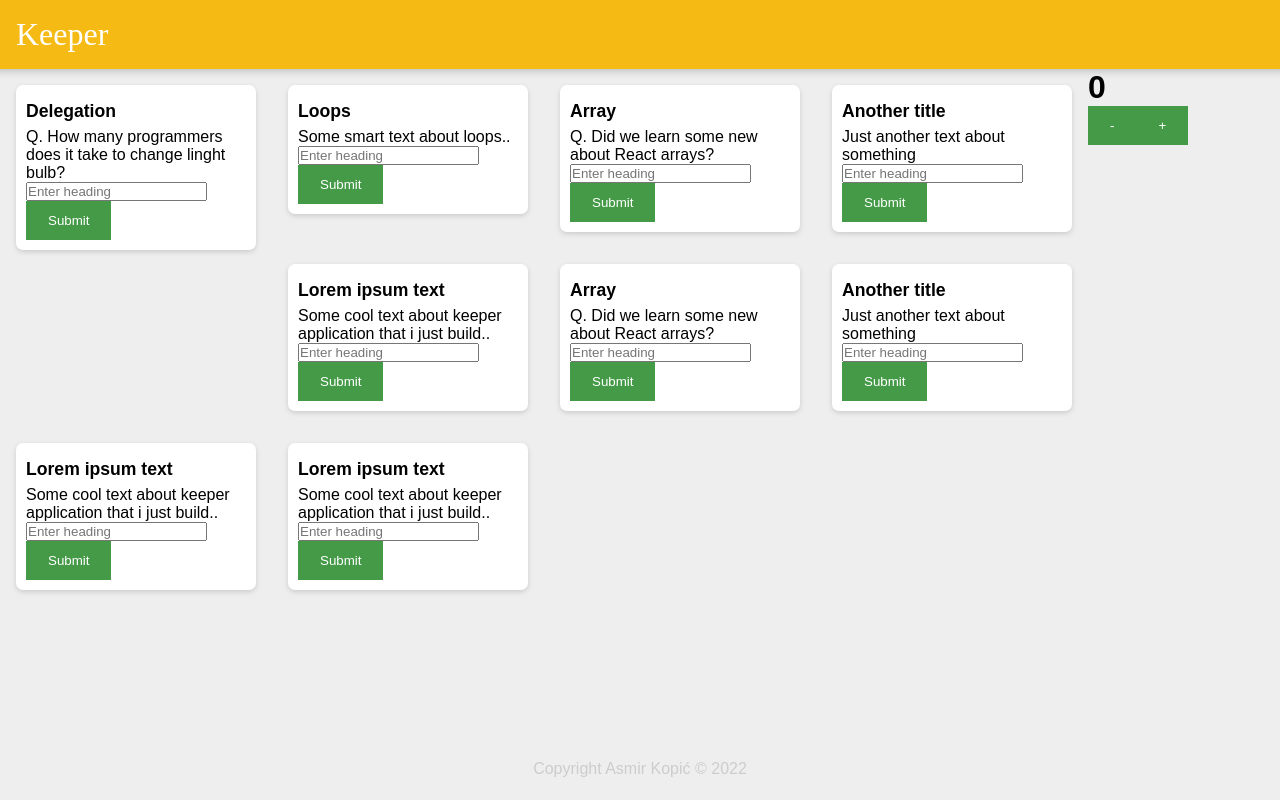
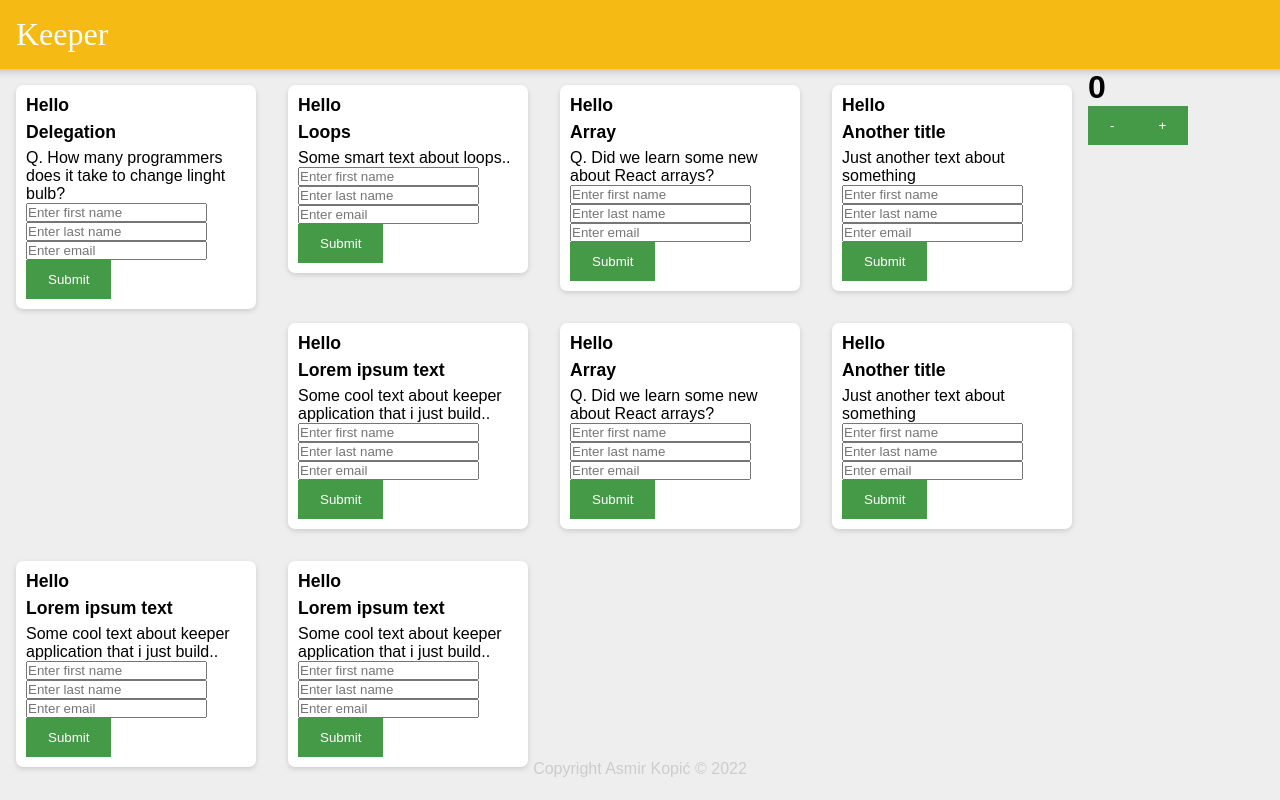
Before and after one commit to AsmirKopic/react-keeper-app, a React (Create React App) app: page / in a window 1280 px wide. Built offline with nearby package versions, Linux system fonts and the light colour scheme.

Commit message:
handling input chacges

```diff
--- a/src/components/Note.jsx
+++ b/src/components/Note.jsx
@@ -1,11 +1,15 @@
 import React, { useState } from 'react'
+import { Prev } from 'react-bootstrap/esm/PageItem';
 import notes from '../notes'
 
 export default function Note(props) {
 
-  const [heading, setHeading] = useState("");
   const [isMouseOver, setIsMouseOver] = useState(false);
-  const [name, setName] = useState("")
+  const [contact, setContact] = useState({
+    fName: "",
+    lName: "",
+    email: ""
+  })
 
   function handleMouseOver() {
     setIsMouseOver(true)
@@ -15,23 +19,45 @@ export default function Note(props) {
     setIsMouseOver(false)
   }
 
-  function setHeadingText(){
-    setHeading(name)
+  function handleChange(event) {
+
+    const value = event.target.value;
+    const name = event.target.name;
+
+    setContact({
+      ...contact,
+      [name]: value
+    });
+
   }
 
-  function handleChange(event) {
-    setName(event.target.value)
-  }
+
+  // function handleChange(evt: any) {
+  //   const value =
+  //     evt.target.type === "checkbox" ? evt.target.checked : evt.target.value;
+  //   setState({
+  //     ...state,
+  //     [evt.target.name]: value
+  //   });
+  // }
+
+
 
 
 
   return (
     <div className='note'>
-        <h1>{heading}</h1>
+        <h1>Hello {contact.fName} {contact.lName}</h1>
+        <h3>{contact.email}</h3>
         <h1>{props.title}</h1>
         <p>{props.content}</p>
-        <input onChange={handleChange} type="text" placeholder="Enter heading" value={name} />
-        <button onClick={setHeadingText} style={{backgroundColor: isMouseOver ? "green" : "#459a47"}} onMouseEnter={handleMouseOver} onMouseOut={handleMouseOut}>Submit</button>
+        <input onChange={handleChange} type="text" placeholder="Enter first name" name="fName" />
+        <input onChange={handleChange} type="text" placeholder="Enter last name" name='lName' />
+        <input onChange={handleChange} type="text" placeholder="Enter email" name='email' />
+
+
+
+        <button style={{backgroundColor: isMouseOver ? "green" : "#459a47"}} onMouseEnter={handleMouseOver} onMouseOut={handleMouseOut}>Submit</button>
     </div>
   )
 }
```
